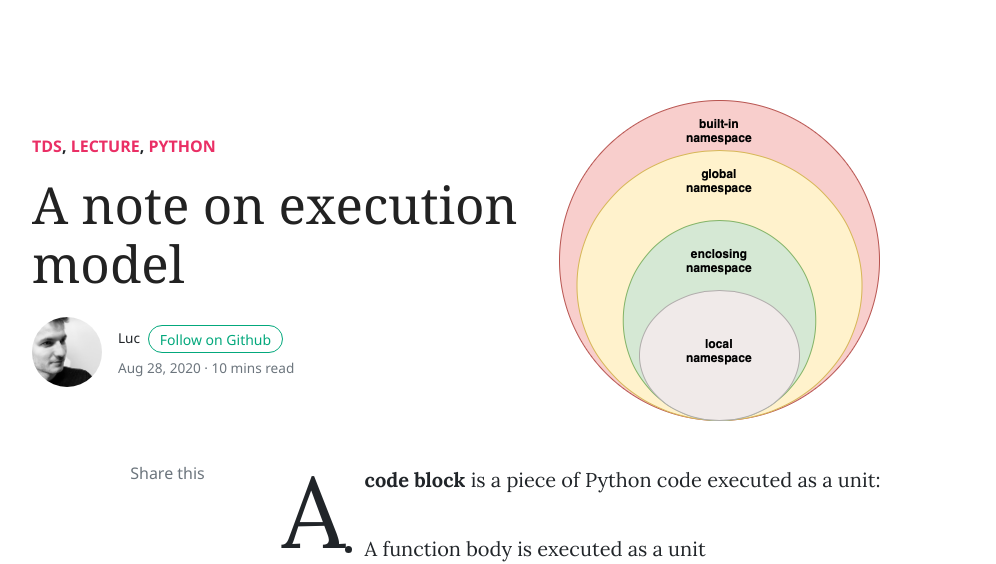
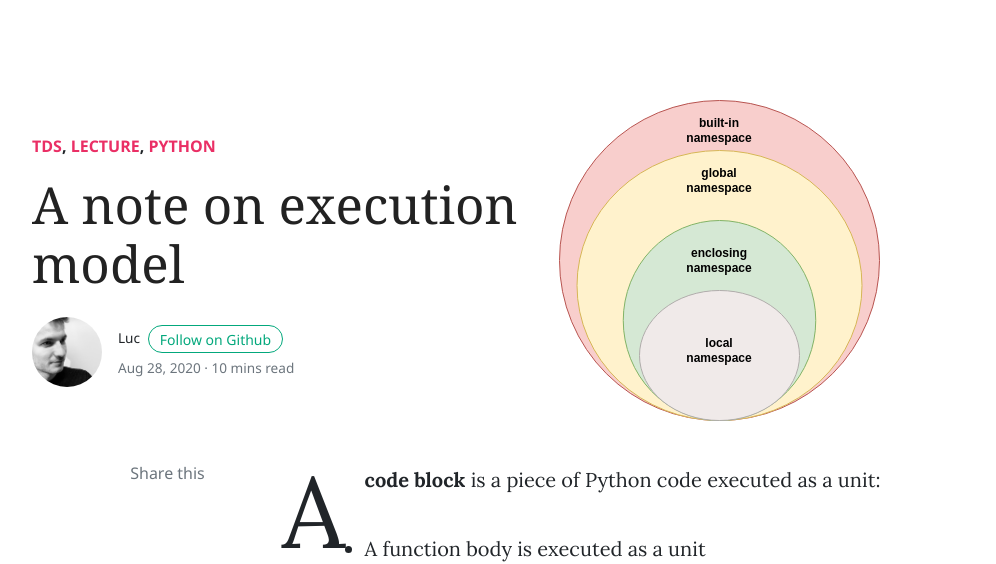
Before and after one commit to Luc-Bertin/PythonBlog, a Jekyll site: the page built from _posts/2020-08-28-a-note-on-execution-model.md, in a window 1280 px wide. Shown: the top 564 px of the page, without its empty margins (88-1084 px from the left). Built offline with Jekyll 4.4.1, drawn with Linux system fonts in a browser that asks for light colours; nearby versions of some CDN libraries; comment, search, counter and statistics services are not loaded.

Commit message:
test svg img on execution model

```diff
--- a/_posts/2020-08-28-a-note-on-execution-model.md
+++ b/_posts/2020-08-28-a-note-on-execution-model.md
@@ -3,7 +3,7 @@ layout: post
 title:  "A note on execution model"
 author: luc
 categories: [ TDs, Lecture, Python]
-image: assets/images/post_execution_model/namespaces.png
+image: assets/images/post_execution_model/namespaces.svg
 image_folder: /assets/images/post_execution_model/
 ---
 
```
Also changed, not shown: assets/images/post_execution_model/namespaces.svg (added).
